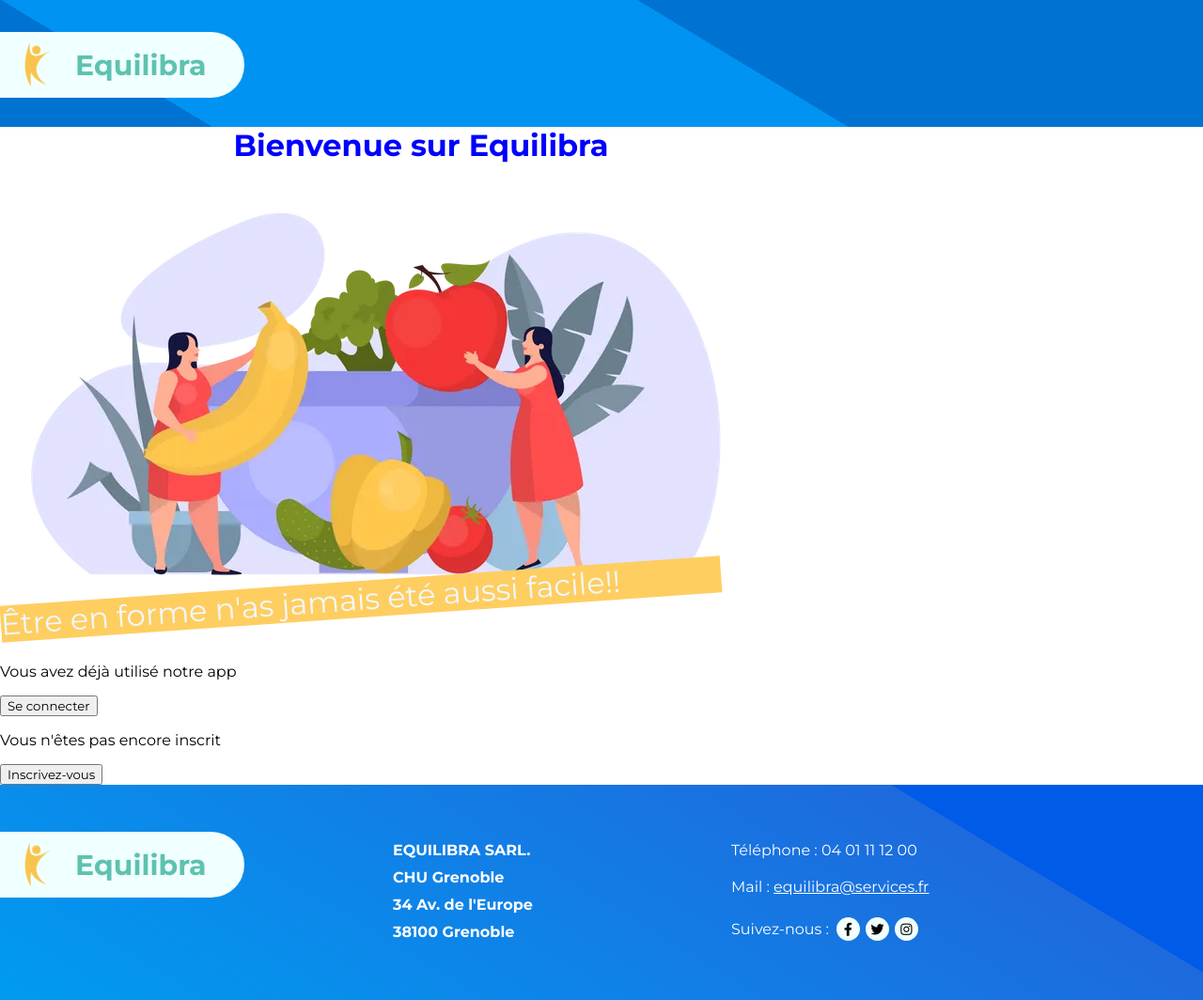
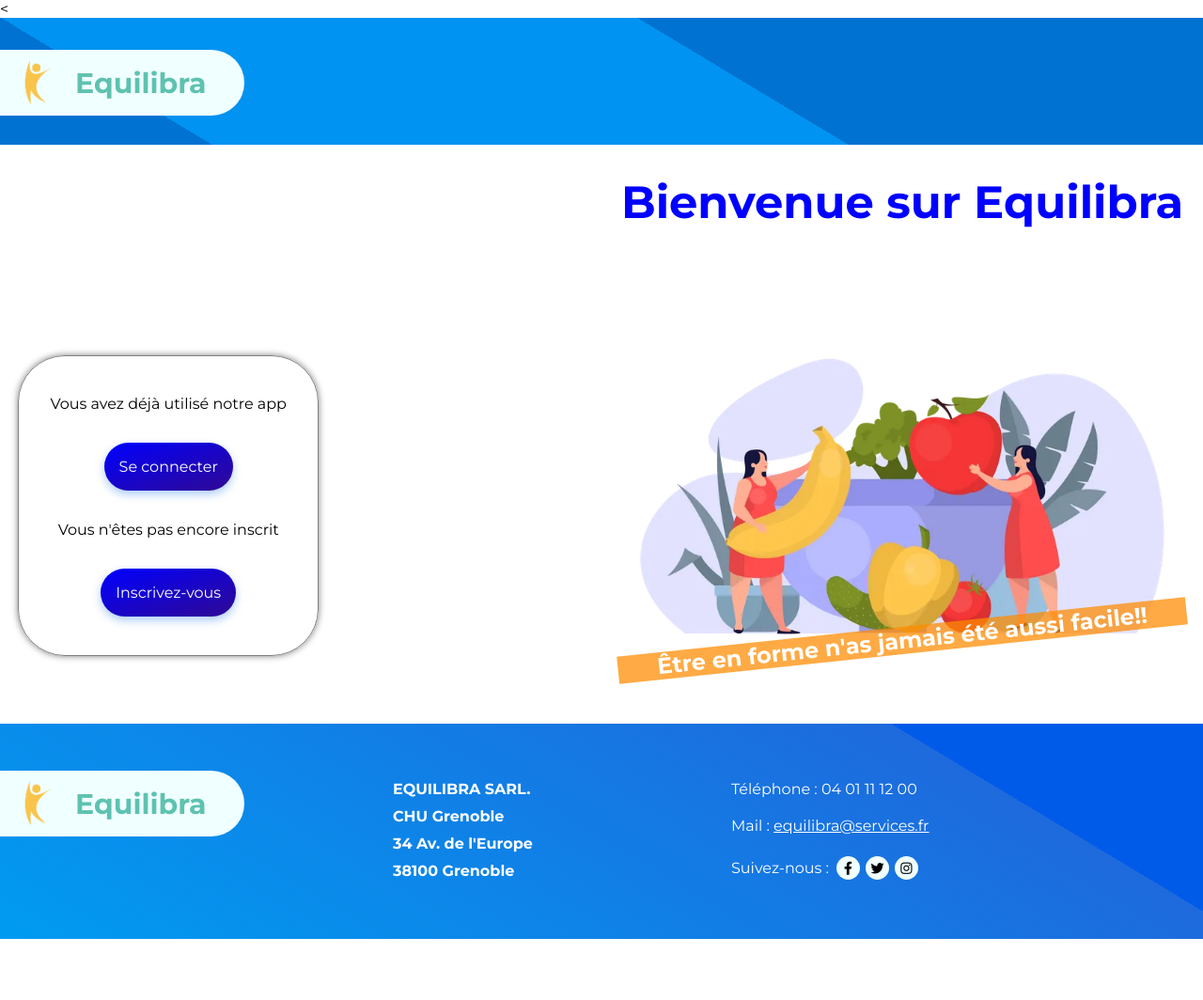
Before and after one commit to GaelleBoutolini/brief-6, a PHP site: page / in a window 1280 px wide. Shown: the whole page at 94% size. After the commit the page ends 999 px from the top, so only its background shows below. Run offline with PHP 8.4, Linux system fonts and the light colour scheme; some libraries are stand-ins or nearby versions.

Commit message:
la page d'accueil

```diff
--- a/Tools/style/Home.css
+++ b/Tools/style/Home.css
@@ -1,50 +1,168 @@
-/* Styles de base pour les appareils mobiles */
+/* Mobile Styles */
+* {
+    box-sizing: border-box;
+}
+
+body {
+    margin: 0;
+    padding: 0;
+    /* font-family: Arial, sans-serif; */
+    font-size: 16px;
+}
+
+h1.msg {
+    font-size: 2rem;
+    color: blue;
+    text-align: center;
+    margin-top: 10px;
+    padding: 1rem;
+    /* box-shadow: 0 0 10px rgba(0, 0, 255, 0.5); */
+}
 
 
 
-.msgDeBienvenue {
-    font-size: 7rem;
-    width: 70%;
-   text-align: center;
-   color: blue;
-}
-
-.firstMsgDaccueilUser .imgAccueil {
-    top: 0;
-    left: 0;
-    max-width: 100%;
-    z-index: 2;
-    height: auto;
-}
-.msgDaccueilUser{
-    max-width: 60%;
-    font-size: 2rem;
-    z-index: 1;
-    background-color: #FFCE61;
-    color: aliceblue;
-   transform: rotate(-4deg);
-   margin-top:-30px ;
+.firstMsgDaccueilUser {
+    display: flex;
+    flex-direction: column;
+    align-items: center;
+    margin-top: 2rem;
+    padding: 1rem;
+    /* background-color: yellow;
+    transform: rotate(-4deg); */
+    position: relative;
 
 }
 
-/* Styles supplémentaires pour les tablettes et les ordinateurs portables */
+.firstMsgDaccueilUser>h2 {
+    z-index: 2;
+    font-size: 1rem;
+    width: 100%;
+    transform: rotate(-8deg);
+    color: #fff;
+    background-color: rgba(255, 140, 0, 0.733);
+    margin-top: -3%;
+    margin-bottom: 25px;
 
+}
+
+.firstMsgDaccueilUser img {
+    max-width: 100%;
+    z-index: 1;
+}
+
+.firstMsgDaccueilUser p {
+    margin-top: 1.5rem;
+}
+
+form {
+    margin-top: 2rem;
+    display: flex;
+    flex-direction: column;
+    align-items: center;
+    justify-content: center;
+    border: 1px solid gray;
+    padding: 1rem;
+    box-shadow: 0 0 7px rgba(0, 0, 0, 0.5);
+    border-radius: 50px;
+    position: relative;
+    margin: 0 3%;
+}
+
+form input[type="submit"] {
+    background-color: 005BE9;
+    color: #fff;
+    padding: 1rem;
+    border: none;
+    /* box-shadow: 0 0 10px rgba(0, 0, 0, 0.5); */
+    border-radius: 50px;
+    margin-top: 1rem;
+    background-image: linear-gradient(to bottom right, blue, #300993);
+}
+
+/* Tablet Styles et desktop*/
 @media screen and (min-width: 768px) {
-    .msgDeBienvenue {
-        flex-direction: row;
-        justify-content: space-between;
+main {
+    display: grid;
+    grid-template-columns: repeat(2, 1fr);
+    grid-template-areas:
+    "col1 col2";
+}
+    form {
+        width: 50%;
+        height: 40vh;
+        margin-top: 35%;
+        /* margin: 0 auto; */
+        display: flex;
+        flex-direction: column;
+        justify-content: center;
         align-items: center;
     }
 
-    .msgDeBienvenue p {
-        margin-left: 2rem;
+    h1.msg {
+        grid-area: col2;
+        font-size: 3rem;
+        color: blue;
+        text-align: center;
+        margin: 0 auto;
+        margin-top: 1rem;
+        margin-bottom: 35%;
+        padding: 1rem;
+    }
+
+    .firstMsgDaccueilUser {
+        grid-area: col2;
+        display: flex;
+        flex-direction: column;
+        justify-content: center;
+        align-items: center;
+        margin-top: 2rem;
+    }
+
+    .firstMsgDaccueilUser img {
+        max-width: 100%;
+        z-index: 1;
+        margin-top: 20%;
+    }
+
+    .firstMsgDaccueilUser>h2 {
+        font-size: 1.5rem;
+        width: 100%;
+        text-align: center;
+        margin-top: -2rem;
+        transform: rotate(-6deg);
+        z-index: 2;
+    }
+
+    input[type="submit"] {
+        background-color: #2F80ED;
+        border: none;
+        border-radius: 30px;
+        box-shadow: 0px 4px 10px rgba(47, 128, 237, 0.4);
+        color: white;
+        cursor: pointer;
+        font-size: 1rem;
+        margin: 1rem 0;
+        padding: 1rem 2rem;
+        transition: all 0.3s ease-in-out;
+    }
+
+    input[type="submit"]:hover {
+        background-color: #2F80ED;
+        box-shadow: 0px 4px 15px rgba(47, 128, 237, 0.8);
+        transform: translateY(-2px);
+    }
+
+    .firstMsgDaccueilUser p {
+        animation-name: rotate;
+        animation-duration: 2s;
+        animation-timing-function: ease-in;
     }
 }
 
 /* Styles supplémentaires pour les ordinateurs de bureau */
 
-@media screen and (min-width: 1024px) {
+/* @media screen and (min-width: 1024px) {
     .msgDeBienvenue {
         font-size: 2rem;
     }
-}
+} */
--- a/Vue/Home.php
+++ b/Vue/Home.php
@@ -1,20 +1,22 @@
-<?php ob_start(); ?>
+<<?php ob_start(); ?>
+<main>
+<h1 class= "msg"> Bienvenue sur Equilibra</h1>
 
-<h2 class="msgDeBienvenue"> Bienvenue sur Equilibra</h2>
-<div class=" firstMsgDaccueilUser">
-    <img src="./Tools/image/illustration-accueil.webp" class="imgAccueil">
-    <p class="msgDaccueilUser"> Être en forme n'as jamais été aussi facile!! </p>
+
+<div class = "firstMsgDaccueilUser">
+    <img src="./Tools/image/illustration-accueil.webp" >
+    <h2 > Être en forme n'as jamais  été aussi facile!! </h2>
 </div>
-<div class="secondMsgDaccueilUser">
+
+<div class = "secndMsgDaccueilUser">
     <form>
-        <p class="msgDaccueilUser2"> Vous avez déjà utilisé notre app</P>
-        <input type="submit" name="log-in" value="Se connecter">
-
-        <p class="msgDaccueilUser2"> Vous n'êtes pas encore inscrit </P>
-        <input type="submit" name="sign-up" value="Inscrivez-vous">
+        <p class="msgDaccueilUser2"> Vous avez déjà utilisé notre app</p>
+        <input type="submit" name ="log-in" value="Se connecter">
+        <p class="msgDaccueilUser2"> Vous n'êtes pas encore inscrit  </p>
+        <input type="submit"  name ="sign-up" value="Inscrivez-vous">
     </form>
 </div>
-
+</main>
 <?php $logout = '' ?>
 <?php $title = 'Home' ?>
 <?php $style = './Tools/style/Home.css' ?>
```
